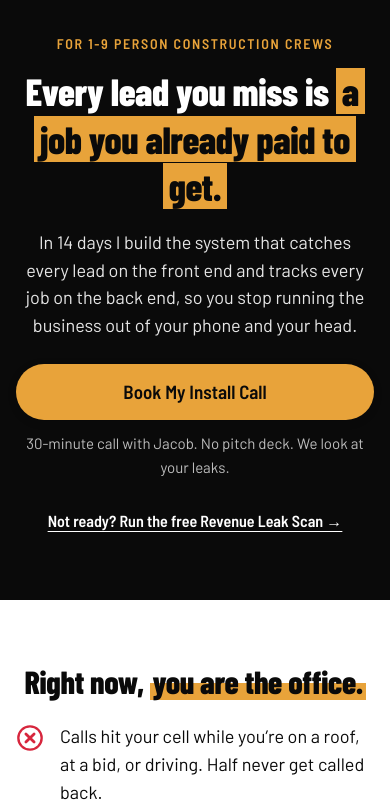
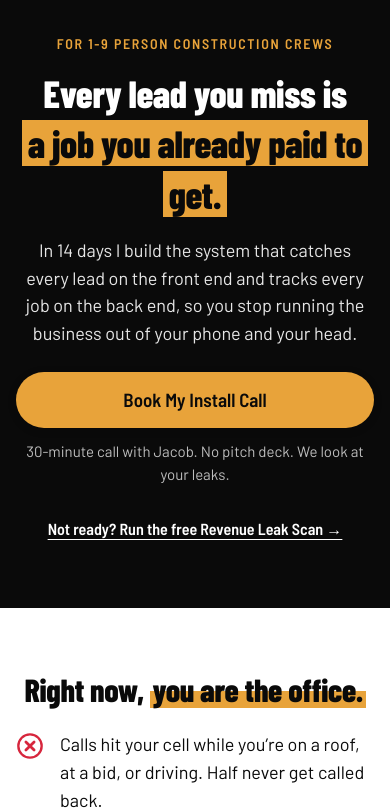
Before and after one commit to jacobaw1995/StructTech, a plain HTML site: page install/index.html in a window 390 px wide. Shown: the part 74-884 px from the top of the page. Drawn offline with Linux system fonts and the light colour scheme.

Commit message:
Give each highlighted line its own band with a clear gap
Bump dark-section heading line-height to 1.32 so wrapped highlight bands sit
visibly apart (~7px on tablet, ~4px on phone) instead of nearly touching.
Keep "a job" together so a lone "a" doesn't sit at the end of line one on phones.

Co-Authored-By: Claude Opus 5.5 <noreply@anthropic.com>
Claude-Session: https://claude.ai/code/session_01NebnMJKZVJGtHnv3PPPL5g

```diff
--- a/install/index.html
+++ b/install/index.html
@@ -89,8 +89,8 @@
     .hl{background:linear-gradient(transparent 55%, var(--amber) 55%);color:inherit;padding:0 .08em}
     .on-ink .hl{background:var(--amber);color:var(--ink);padding:0 .15em;box-decoration-break:clone;-webkit-box-decoration-break:clone}
     /* Solid highlights paint the full glyph box. With tight line-height the next line's
-       highlight covers the descenders above it (the "j" in "job"), so open these headings up. */
-    .on-ink h1,.on-ink h2,.on-ink .close-line{line-height:1.25}
+       highlight covers the descenders above it (the "j" in "job"), so open these headings up. Each line gets its own band with a clear gap. */
+    .on-ink h1,.on-ink h2,.on-ink .close-line{line-height:1.32}
     .fine{font-size:14px;line-height:1.5;color:var(--gray-600)}
     .on-ink .fine{color:var(--gray-on-ink)}
     .lead{font-size:20px}
@@ -314,7 +314,7 @@
 <section class="hero on-ink" aria-labelledby="h1">
   <div class="col">
     <p class="eyebrow">For 1-9 person construction crews</p>
-    <h1 id="h1">Every lead you miss is <span class="hl">a job you already paid to get.</span></h1>
+    <h1 id="h1">Every lead you miss is <span class="hl">a&nbsp;job you already paid to get.</span></h1>
     <p class="sub">In 14 days I build the system that catches every lead on the front end and tracks every job on the back end, so you stop running the business out of your phone and your head.</p>
     <a href="#book" class="btn" data-cta="hero" id="hero-btn">Book My Install Call</a>
     <p class="btn-under">30-minute call with Jacob. No pitch deck. We look at your leaks.</p>
```
